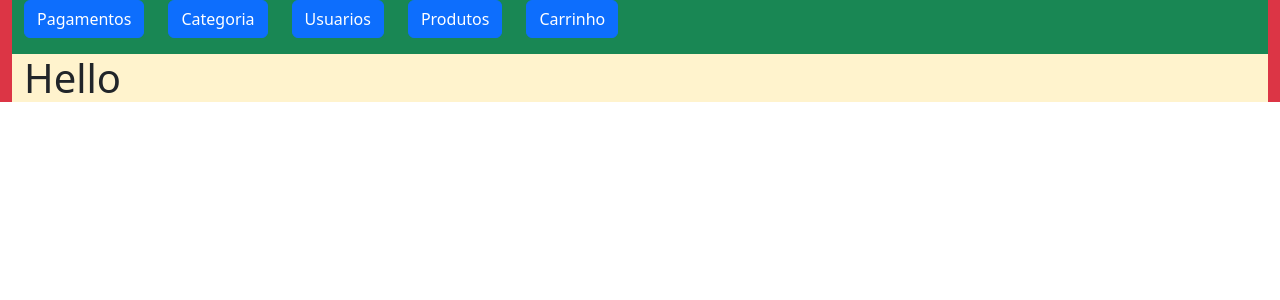
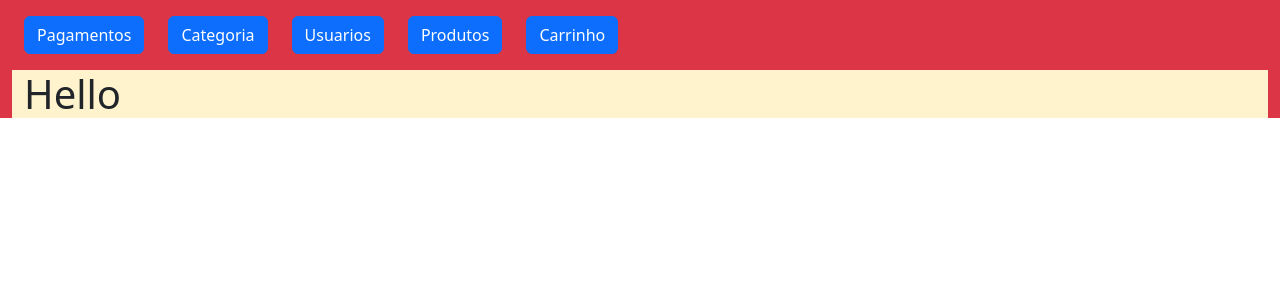
Before and after one commit to henriquenunes-teste/default, a PHP site: page /saborLoja/ in a window 1280 px wide. Shown: the top 300 px of the page. Run offline with PHP 8.4, Linux system fonts and the light colour scheme.

Commit message:
Update menu.php

```diff
--- a/view/menu.php
+++ b/view/menu.php
@@ -1,4 +1,5 @@
-<div class="container-fluid bg-success text-center">
+<nav>
+  <div class="container-fluid text-center pt-3">
     <div class="grid row row-cols-auto">
       <div class="col-md-auto  ">
         <a href="<?php echo APP."/pagamento/listar"?>" class="btn btn-primary mb-3">Pagamentos</a>
@@ -17,3 +18,4 @@
       </div>
     </div>
   </div>
+</nav>
```
Lines whose indentation alone changed are shown as unchanged.
